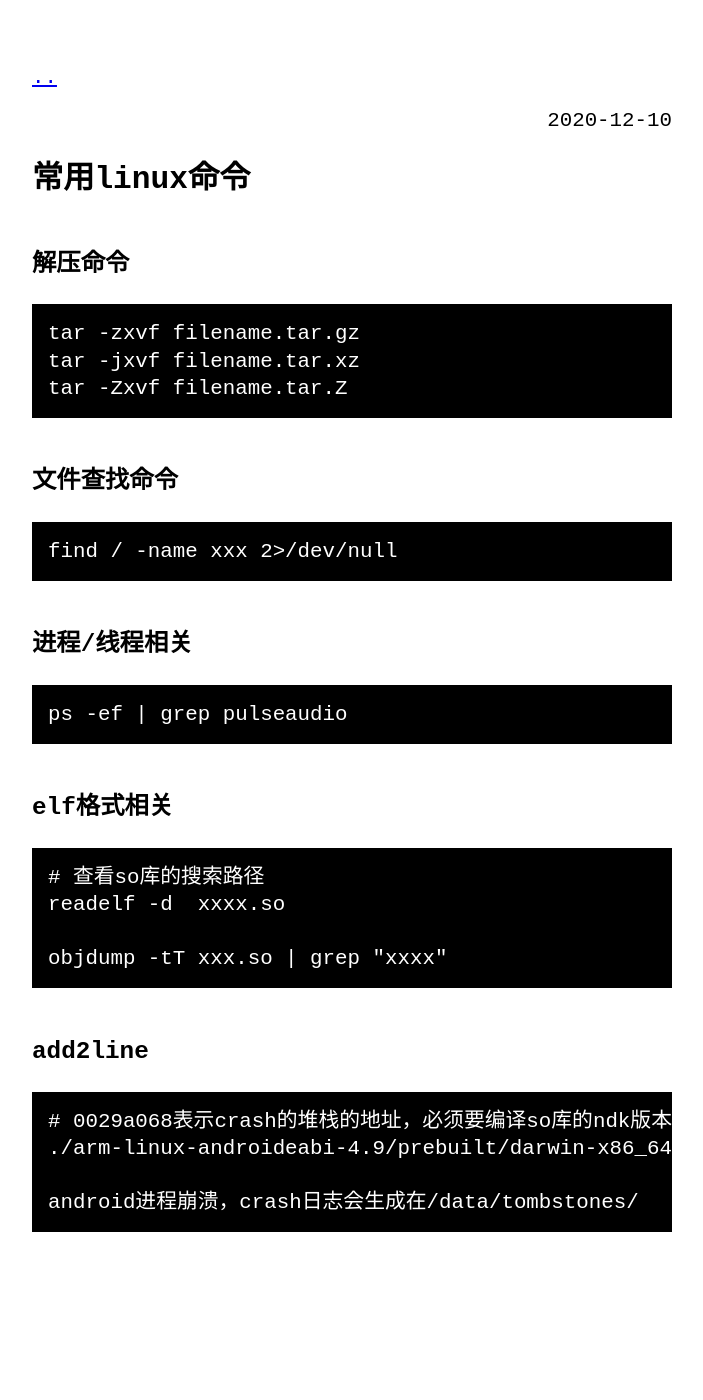
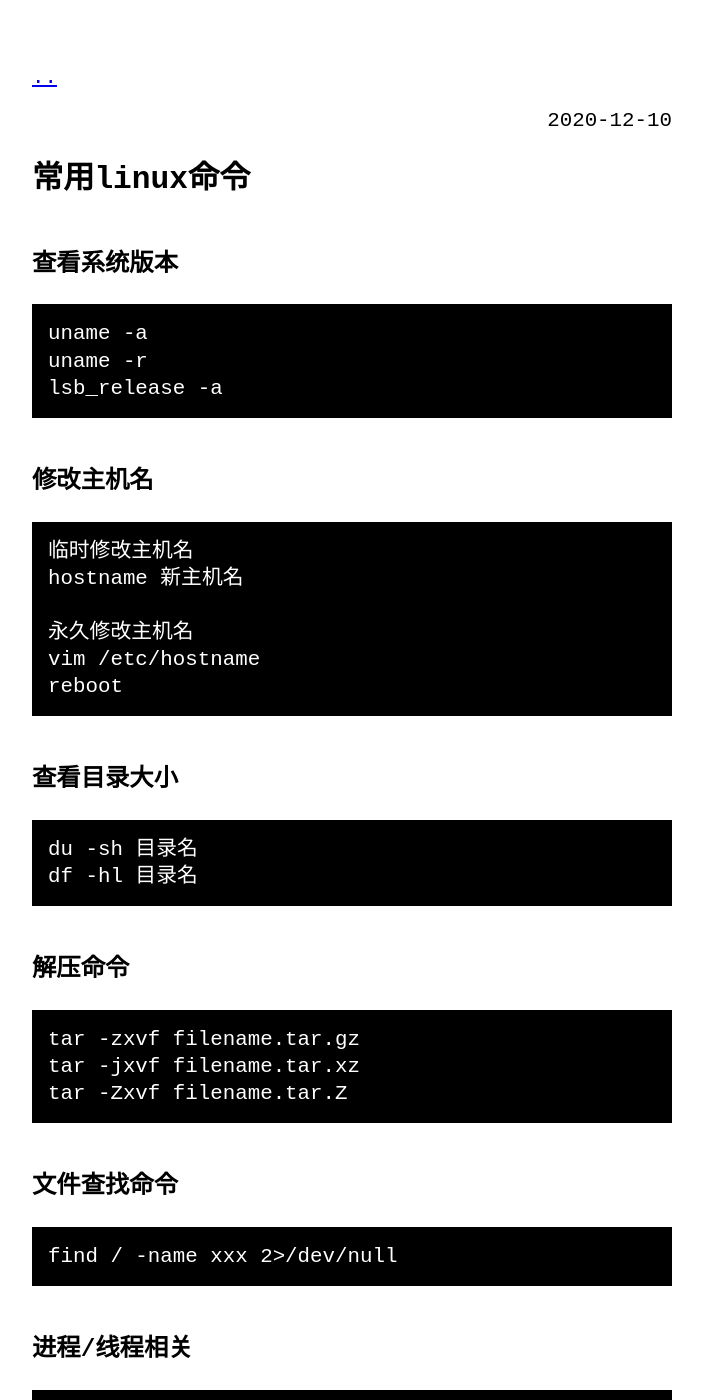
Before and after one commit to iiicp/iiicp.github.io, a Jekyll site: the page built from _posts/2020-12-10-linux-command.md, in a window 1280 px wide and 1400 px high. Shown: the whole window, without its empty margins (288-991 px from the left). Built offline with Jekyll 4.4.1, drawn with Linux system fonts in a browser that asks for light colours.

Commit message:
add linux command

````diff
--- a/_posts/2020-12-10-linux-command.md
+++ b/_posts/2020-12-10-linux-command.md
@@ -4,6 +4,33 @@ title: 常用linux命令
 tags: clang/llvm
 excerpt: 一些常用命令
 ---
+
+### 查看系统版本
+
+```
+uname -a
+uname -r
+lsb_release -a
+```
+
+### 修改主机名
+
+```
+临时修改主机名
+hostname 新主机名
+
+永久修改主机名
+vim /etc/hostname
+reboot
+```
+
+### 查看目录大小
+
+```
+du -sh 目录名
+df -hl 目录名
+```
+
 
 ### 解压命令
 
````
